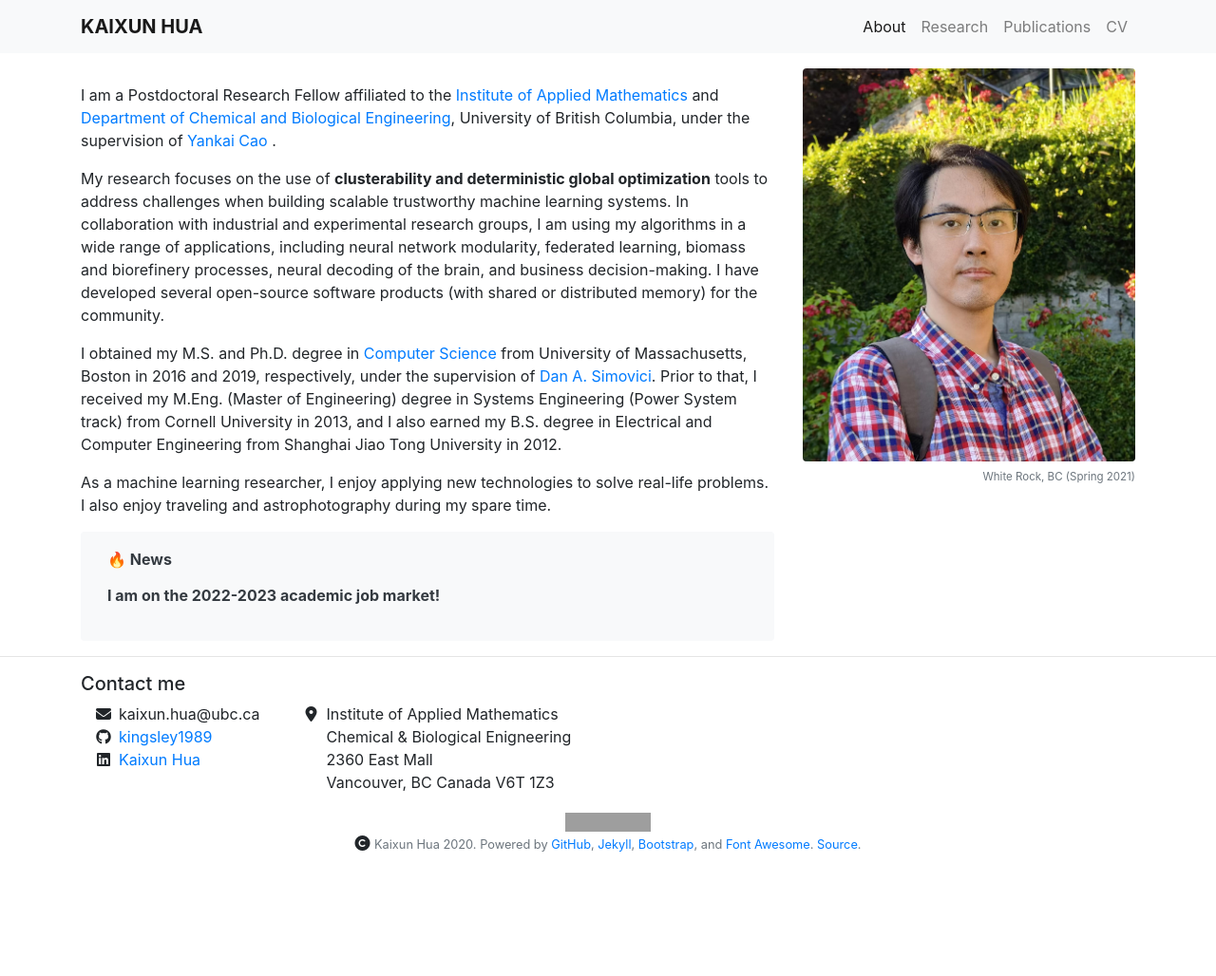
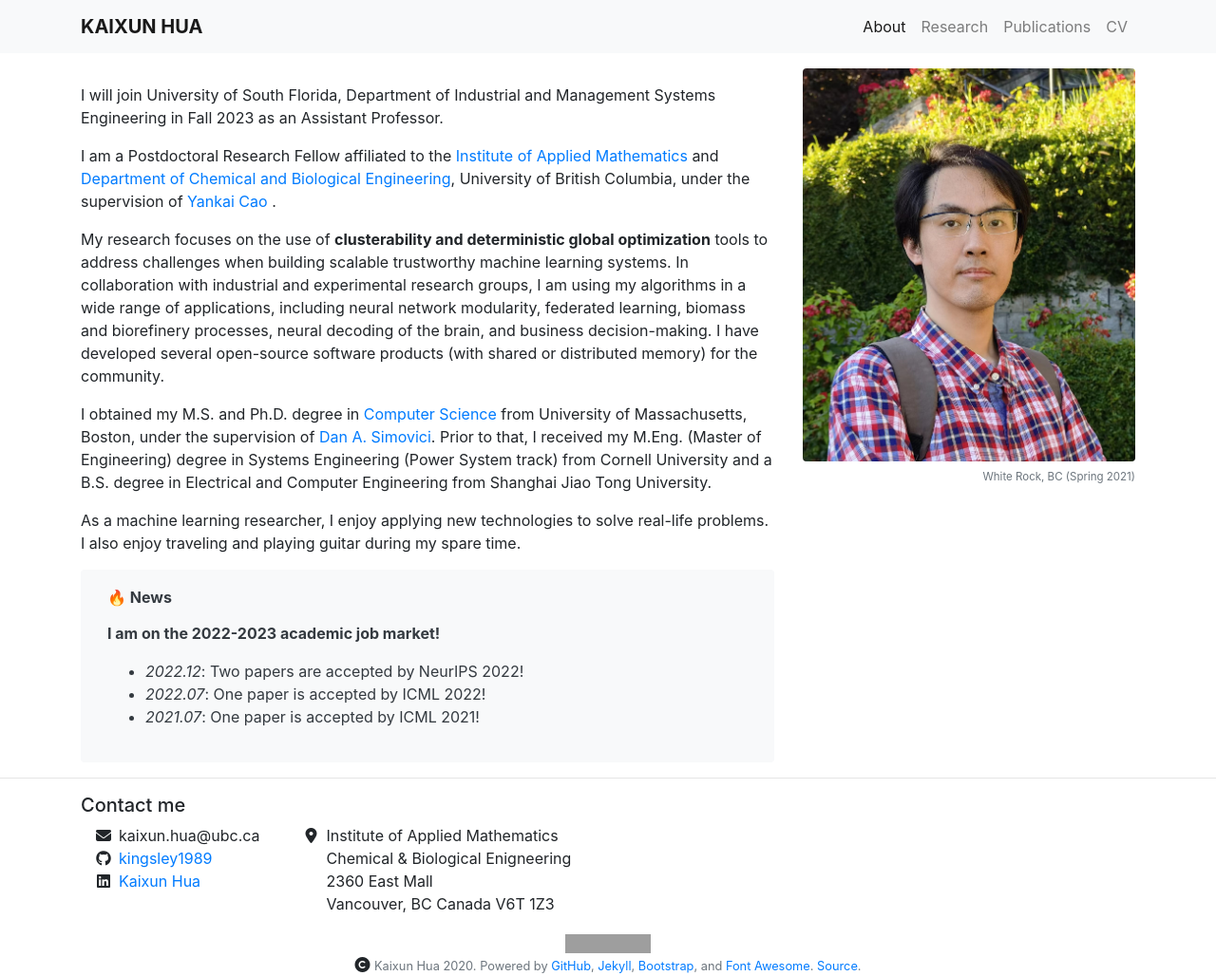
Before and after one commit to kingsley1989/kingsley1989.github.io, a Jekyll site: the page built from index.md, in a window 1280 px wide. Shown: the whole page at 95% size. Built offline with Jekyll 4.4.1, drawn with Linux system fonts in a browser that asks for light colours; nearby versions of some CDN libraries; before the commit the page ends 900 px from its top, so only the background shows below that; grey boxes are pictures that could not be loaded.

Commit message:
research layout

```diff
--- a/_layouts/research.html
+++ b/_layouts/research.html
@@ -39,7 +39,7 @@
               <div class="row no-gutters">
                   <div class="col-4 mb-1 ml-1 mt-1">
                     {% if research.image_is_figure %}
-                      <div class="badge-sqr">{{ research.badge }}</div>
+                      <div class="badge badge-sqr">{{ research.badge }}</div>
                       <figure class="figure">
                         <img src="{{ research.image | relative_url }}" class="img-fluid figure-img" alt="" width="100%">
                         <figcaption class="figure-caption ml-2 mr-2">{{research.figure_caption | markdownify | remove: '<p>' | remove: '</p>' }}</figcaption>
@@ -66,7 +66,7 @@
                 </div>
                 <div class="col-4 mb-1 mr-1 mt-1">
                   {% if research.image_is_figure %}
-                    <div class="badge-pill">{{ research.badge }}</div>
+                    <div class="badge badge-pill">{{ research.badge }}</div>
                     <figure class="figure">
                       <img src="{{ research.image | relative_url }}" class="img-fluid figure-img" alt="">
                       <figcaption class="figure-caption ml-2 mr-2">{{research.figure_caption | markdownify | remove: '<p>' | remove: '</p>' }}</figcaption>
--- a/index.md
+++ b/index.md
@@ -3,16 +3,21 @@
 layout: about
 
 about_me: |
+  I will join University of South Florida, Department of Industrial and Management Systems Engineering in Fall 2023 as an Assistant Professor.
+
   I am a Postdoctoral Research Fellow affiliated to the [Institute of Applied Mathematics](https://www.iam.ubc.ca/) and [Department of Chemical and Biological Engineering](https://www.chbe.ubc.ca), University of British Columbia, under the supervision of [Yankai Cao](https://optimal.chbe.ubc.ca) .
 
   My research focuses on the use of **clusterability and deterministic global optimization** tools to address challenges when building scalable trustworthy machine learning systems. In collaboration with industrial and experimental research groups, I am using my algorithms in a wide range of applications, including neural network modularity, federated learning, biomass and biorefinery processes, neural decoding of the brain, and business decision-making. I have developed several open-source software products (with shared or distributed memory) for the community.
 
-  I obtained my M.S. and Ph.D. degree in [Computer Science](http://www.cs.umb.edu) from University of Massachusetts, Boston in 2016 and 2019, respectively, under the supervision of [Dan A. Simovici](https://www.cs.umb.edu/~dsim/). Prior to that, I received my M.Eng. (Master of Engineering) degree in Systems Engineering (Power System track) from Cornell University in 2013, and I also earned my B.S. degree in Electrical and Computer Engineering from Shanghai Jiao Tong University in 2012.
+  I obtained my M.S. and Ph.D. degree in [Computer Science](http://www.cs.umb.edu) from University of Massachusetts, Boston, under the supervision of [Dan A. Simovici](https://www.cs.umb.edu/~dsim/). Prior to that, I received my M.Eng. (Master of Engineering) degree in Systems Engineering (Power System track) from Cornell University and a B.S. degree in Electrical and Computer Engineering from Shanghai Jiao Tong University.
 
-  As a machine learning researcher, I enjoy applying new technologies to solve real-life problems. I also enjoy traveling and astrophotography during my spare time.
+  As a machine learning researcher, I enjoy applying new technologies to solve real-life problems. I also enjoy traveling and playing guitar during my spare time.
 
 news: |
   **I am on the 2022-2023 academic job market!**
+  - *2022.12*: Two papers are accepted by NeurIPS 2022!
+  - *2022.07*: One paper is accepted by ICML 2022!
+  - *2021.07*: One paper is accepted by ICML 2021!
 
 about_me_img: "/imgs/bio-kaixun.jpeg"
 about_me_img_caption: |
```
